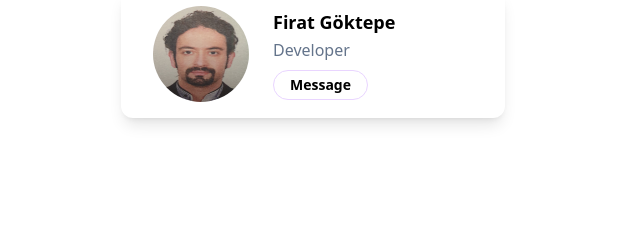
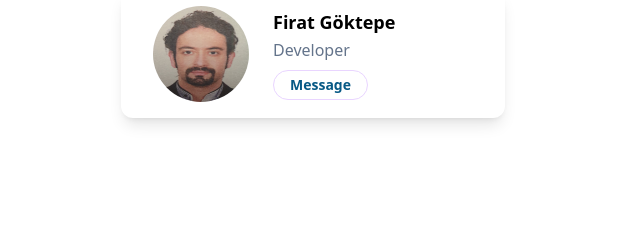
Before and after one commit to firatgoktepe/tailwindCSS-playground, a website: page src/index.html in a window 1280 px wide. Shown: the part 226-466 px from the top of the page, 327-967 px from the left. Drawn offline with Linux system fonts and the light colour scheme.

Commit message:
button color

```diff
--- a/src/index.html
+++ b/src/index.html
@@ -44,7 +44,7 @@
           <p class="text-slate-500 font-medium">Developer</p>
         </div>
         <button
-          class="px-4 py-1 rounded-full text-sm font-semibold text-purple-600 border border-purple-200 hover:bg-purple-500 hover:text-white hover:border-transparent focus:outline-none focus:ring-2 focus:ring-purple-500 focus:ring-offset-2"
+          class="px-4 py-1 rounded-full text-sm font-semibold text-sky-800 border border-purple-200 hover:bg-purple-500 hover:text-white hover:border-transparent focus:outline-none focus:ring-2 focus:ring-purple-500 focus:ring-offset-2"
         >
           Message
         </button>
```
